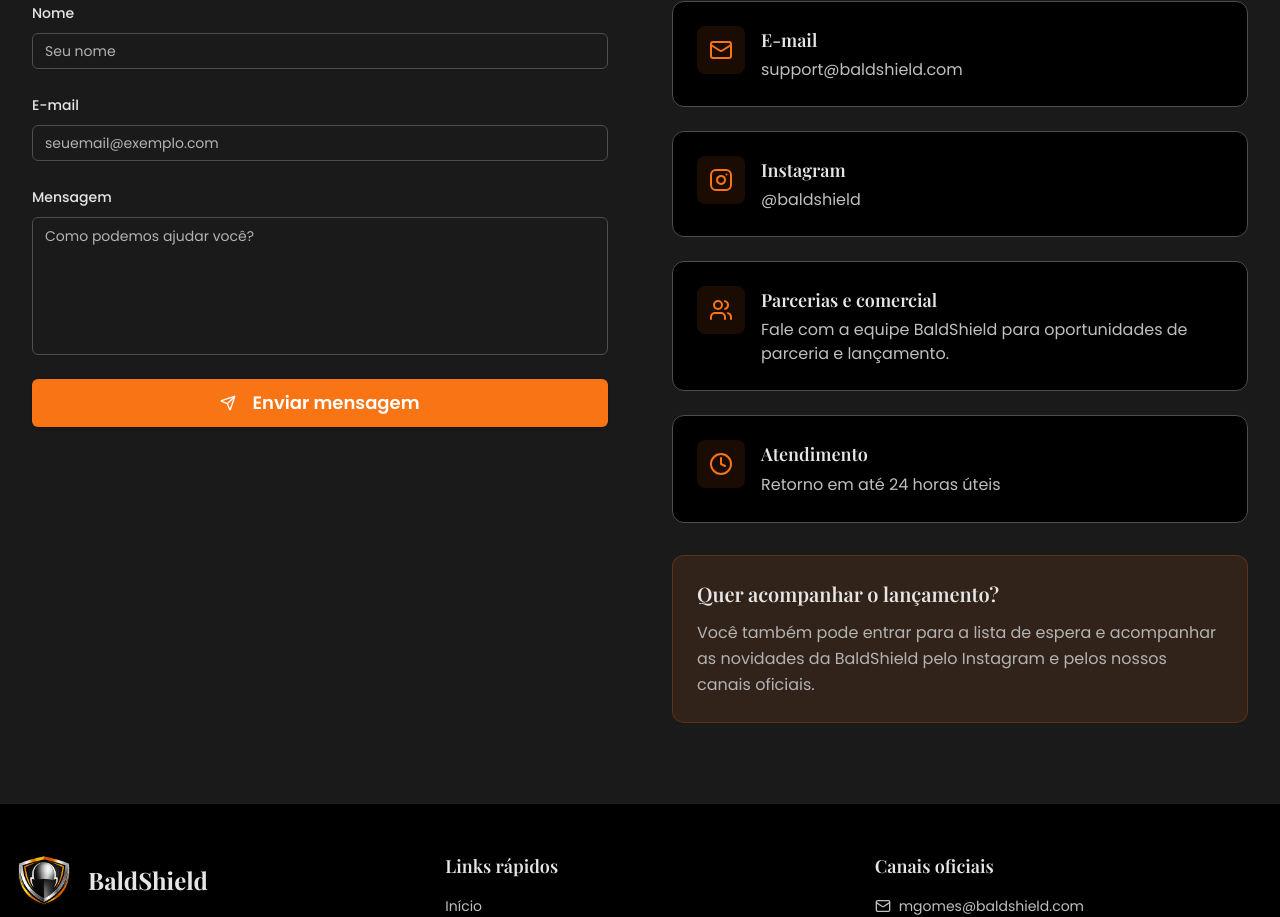
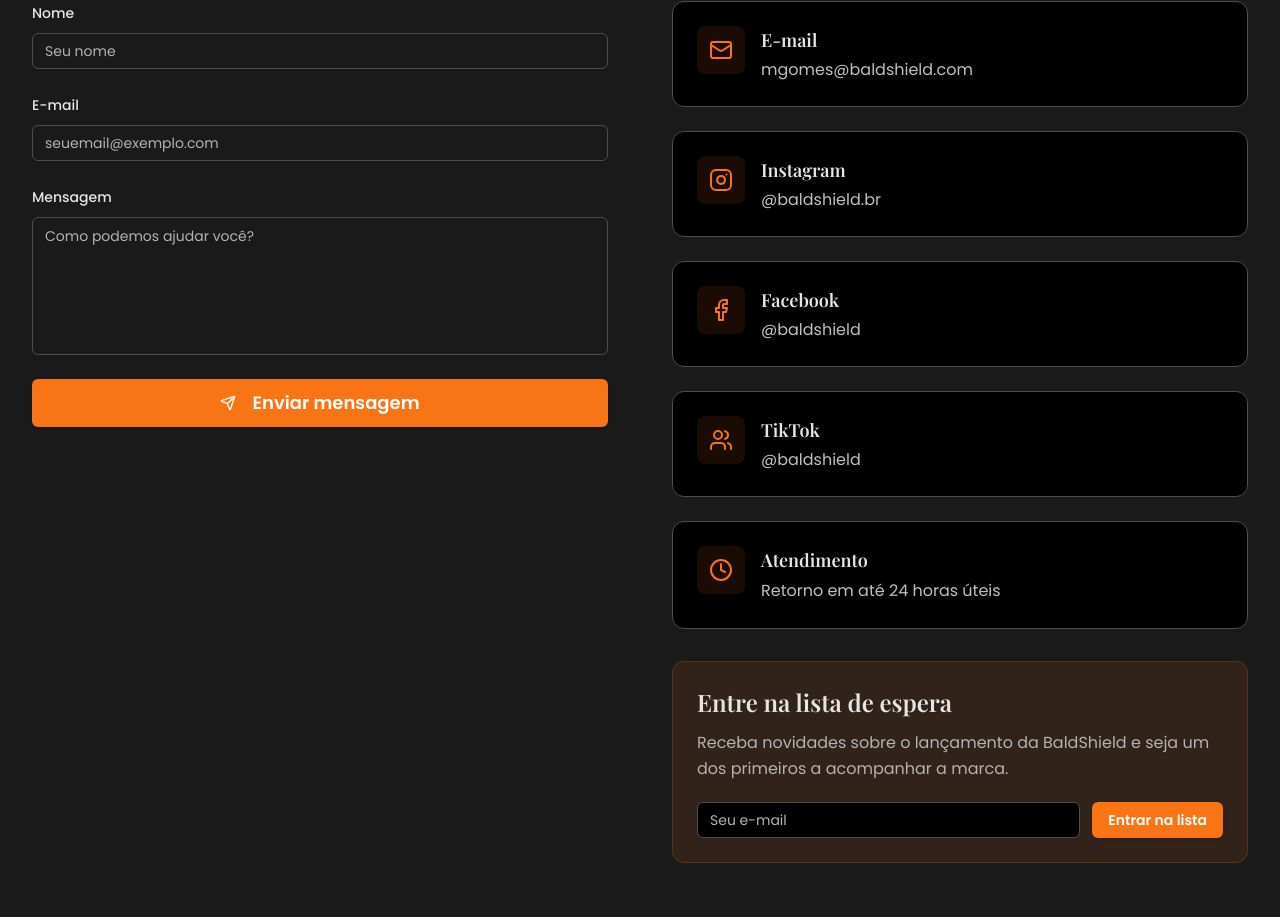
Before and after one commit to marcosagomes40-droid/baldshield-web, a React (Vite) app: page /contact in a window 1280 px wide. Shown: the part 804-1721 px from the top of the page. Built offline with nearby package versions, Linux system fonts and the light colour scheme; the HTML template or start-up script is replaced by a standard one.

Commit message:
Update ContactPage.jsx

```diff
--- a/src/pages/ContactPage.jsx
+++ b/src/pages/ContactPage.jsx
@@ -1,30 +1,53 @@
-import React from 'react';
+import React, { useState } from 'react';
 import { Helmet } from 'react-helmet';
 import { motion } from 'framer-motion';
-import { Mail, Instagram, Users, Clock } from 'lucide-react';
+import { Mail, Instagram, Users, Clock, Facebook } from 'lucide-react';
 import Header from '@/components/Header.jsx';
 import Footer from '@/components/Footer.jsx';
 import ContactForm from '@/components/ContactForm.jsx';
+import { Input } from '@/components/ui/input';
+import { Button } from '@/components/ui/button';
+import { useToast } from '@/hooks/use-toast';
 
 const ContactPage = () => {
+  const [waitlistEmail, setWaitlistEmail] = useState('');
+  const { toast } = useToast();
+
+  const handleWaitlistSubmit = (e) => {
+    e.preventDefault();
+    if (waitlistEmail) {
+      toast({
+        title: 'Inscrição realizada',
+        description: 'Você entrou na lista de espera da BaldShield.',
+      });
+      setWaitlistEmail('');
+    }
+  };
+
   const contactInfo = [
     {
       icon: Mail,
       title: 'E-mail',
-      details: 'support@baldshield.com',
-      link: 'mailto:support@baldshield.com',
+      details: 'mgomes@baldshield.com',
+      link: 'mailto:mgomes@baldshield.com',
     },
     {
       icon: Instagram,
       title: 'Instagram',
+      details: '@baldshield.br',
+      link: 'https://instagram.com/baldshield.br',
+    },
+    {
+      icon: Facebook,
+      title: 'Facebook',
       details: '@baldshield',
-      link: 'https://instagram.com',
+      link: 'https://facebook.com/baldshield',
     },
     {
       icon: Users,
-      title: 'Parcerias e comercial',
-      details: 'Fale com a equipe BaldShield para oportunidades de parceria e lançamento.',
-      link: 'mailto:support@baldshield.com',
+      title: 'TikTok',
+      details: '@baldshield',
+      link: 'https://tiktok.com/@baldshield',
     },
     {
       icon: Clock,
@@ -40,7 +63,7 @@
         <title>Contato BaldShield | Fale com a Nossa Equipe</title>
         <meta
           name="description"
-          content="Entre em contato com a BaldShield para dúvidas, lançamento, lista de espera e oportunidades de parceria."
+          content="Entre em contato com a BaldShield, acompanhe o lançamento, siga nossas redes sociais e entre na lista de espera."
         />
         <link rel="canonical" href="https://www.baldshield.com/contact" />
       </Helmet>
@@ -48,7 +71,7 @@
       <div className="min-h-screen bg-black">
         <Header />
 
-        {/* Hero Section */}
+        {/* Hero */}
         <section className="py-20 bg-gradient-to-b from-black to-card">
           <div className="max-w-4xl mx-auto px-4 sm:px-6 lg:px-8">
             <motion.div
@@ -76,11 +99,12 @@
           </div>
         </section>
 
-        {/* Contact Section */}
+        {/* Conteúdo */}
         <section className="py-20 bg-card">
           <div className="max-w-7xl mx-auto px-4 sm:px-6 lg:px-8">
             <div className="grid grid-cols-1 lg:grid-cols-2 gap-16">
-              {/* Contact Form */}
+
+              {/* Formulário */}
               <motion.div
                 initial={{ opacity: 0, x: -50 }}
                 animate={{ opacity: 1, x: 0 }}
@@ -101,7 +125,7 @@
                 <ContactForm />
               </motion.div>
 
-              {/* Contact Information */}
+              {/* Contatos + redes + lista */}
               <motion.div
                 initial={{ opacity: 0, x: 50 }}
                 animate={{ opacity: 1, x: 0 }}
@@ -118,7 +142,7 @@
 
                   <p className="text-muted-foreground mb-8">
                     Prefere falar diretamente? Aqui estão os principais canais
-                    para entrar em contato com a BaldShield.
+                    para entrar em contato e acompanhar a BaldShield.
                   </p>
                 </div>
 
@@ -134,6 +158,7 @@
                       <div className="w-12 h-12 bg-primary/10 rounded-lg flex items-center justify-center flex-shrink-0">
                         <info.icon className="w-6 h-6 text-primary" />
                       </div>
+
                       <div>
                         <h3 className="text-lg font-semibold text-foreground mb-1">
                           {info.title}
@@ -156,20 +181,37 @@
                   ))}
                 </div>
 
-                {/* Additional Info */}
-                <div className="bg-primary/10 border border-primary/20 rounded-xl p-6 mt-8">
+                {/* Lista de espera */}
+                <div className="bg-primary/10 border border-primary/20 rounded-xl p-6">
                   <h3
-                    className="text-xl font-semibold text-foreground mb-3"
+                    className="text-2xl font-semibold text-foreground mb-3"
                     style={{ fontFamily: 'Playfair Display, serif' }}
                   >
-                    Quer acompanhar o lançamento?
+                    Entre na lista de espera
                   </h3>
 
-                  <p className="text-muted-foreground">
-                    Você também pode entrar para a lista de espera e acompanhar
-                    as novidades da BaldShield pelo Instagram e pelos nossos
-                    canais oficiais.
+                  <p className="text-muted-foreground mb-5">
+                    Receba novidades sobre o lançamento da BaldShield e seja um
+                    dos primeiros a acompanhar a marca.
                   </p>
+
+                  <form onSubmit={handleWaitlistSubmit} className="flex flex-col sm:flex-row gap-3">
+                    <Input
+                      type="email"
+                      placeholder="Seu e-mail"
+                      value={waitlistEmail}
+                      onChange={(e) => setWaitlistEmail(e.target.value)}
+                      required
+                      className="bg-black border-border text-foreground placeholder:text-muted-foreground"
+                    />
+
+                    <Button
+                      type="submit"
+                      className="bg-primary hover:bg-primary/90 text-white font-semibold"
+                    >
+                      Entrar na lista
+                    </Button>
+                  </form>
                 </div>
               </motion.div>
             </div>
```
